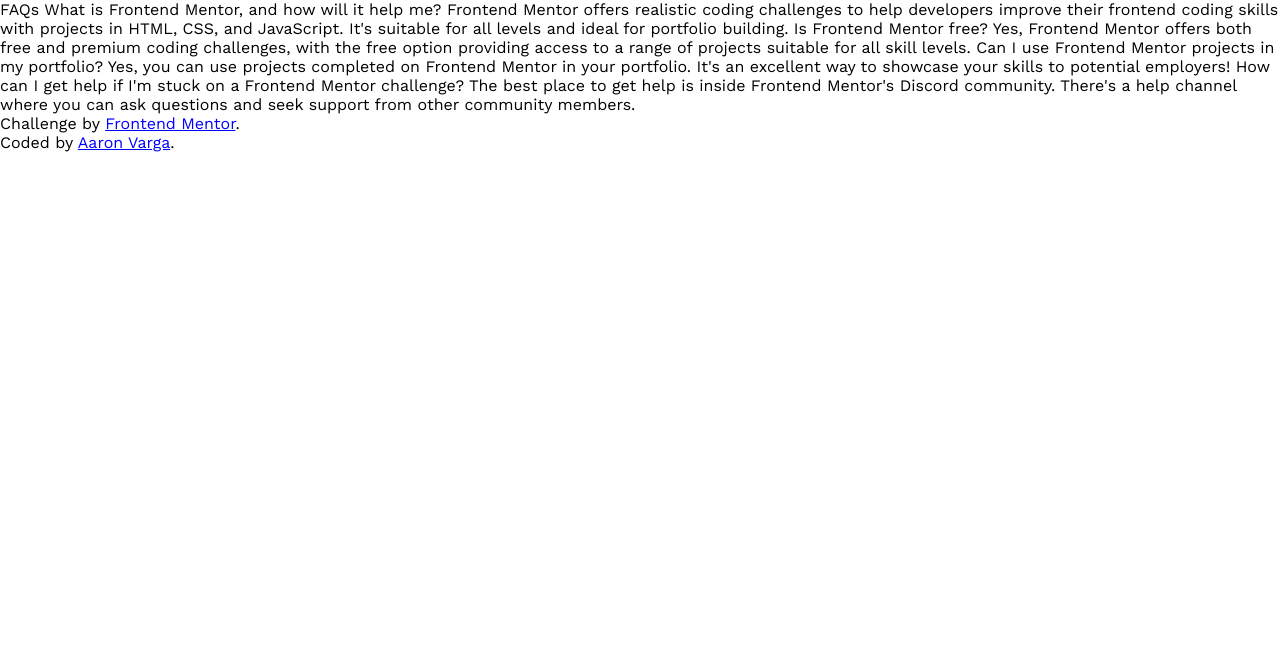
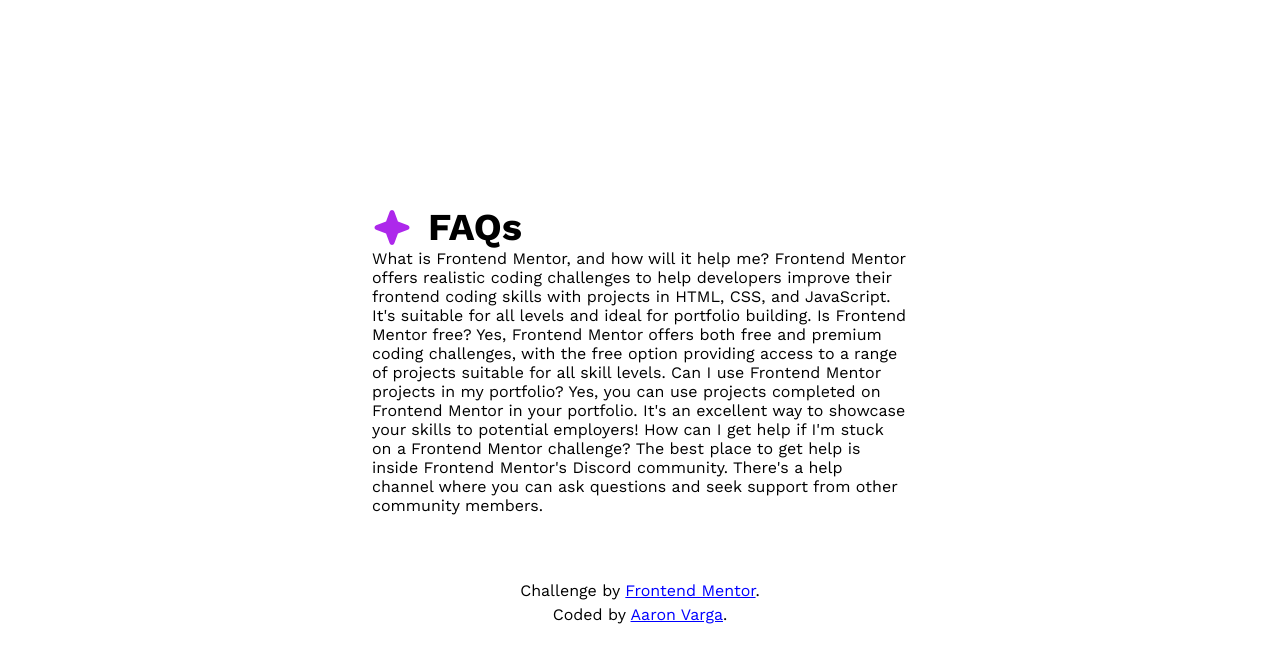
Before and after one commit to avinno/faq-accordion-main, a website: page index.html in a window 1280 px wide. Drawn offline with Linux system fonts and the light colour scheme.

Commit message:
html/css updates

```diff
--- a/assets/css/style.css
+++ b/assets/css/style.css
@@ -19,13 +19,40 @@
 
 body {
 	font-family: "Work Sans", sans-serif;
+	display: flex;
+	flex-direction: column;
+	align-items: center;
+	justify-content: center;
+	min-height: 100vh;
+	gap: 2rem;
+}
+
+h1 {
+	display: flex;
+	align-items: center;
+	font-size: 38px;
+}
+
+h1 svg {
+	margin-right: 1rem;
+}
+
+p {
+	line-height: 1.5rem;
 }
 
 a {
 	color: #0000ff;
 }
 
-main {}
+main {
+	max-width: 600px;
+	padding: 2rem;
+}
+
+footer p {
+	text-align: center;
+}
 
 /* Media Queries */
 /* - Mobile: 375px */
--- a/index.html
+++ b/index.html
@@ -10,7 +10,7 @@
 </head>
 <body>
   <main>
-  FAQs
+  <h1><svg xmlns="http://www.w3.org/2000/svg" width="40" height="41" fill="none" viewBox="0 0 40 41"><path fill="#AD28EB" d="M37.5 20.5a2.467 2.467 0 0 1-1.64 2.344l-9.913 3.604-3.603 9.911a2.5 2.5 0 0 1-4.688 0l-3.604-9.922-9.911-3.593a2.5 2.5 0 0 1 0-4.688l9.921-3.604 3.594-9.911a2.5 2.5 0 0 1 4.688 0l3.604 9.921 9.911 3.594A2.467 2.467 0 0 1 37.5 20.5Z"/></svg>FAQs</h1>
 
   What is Frontend Mentor, and how will it help me?
 
```
